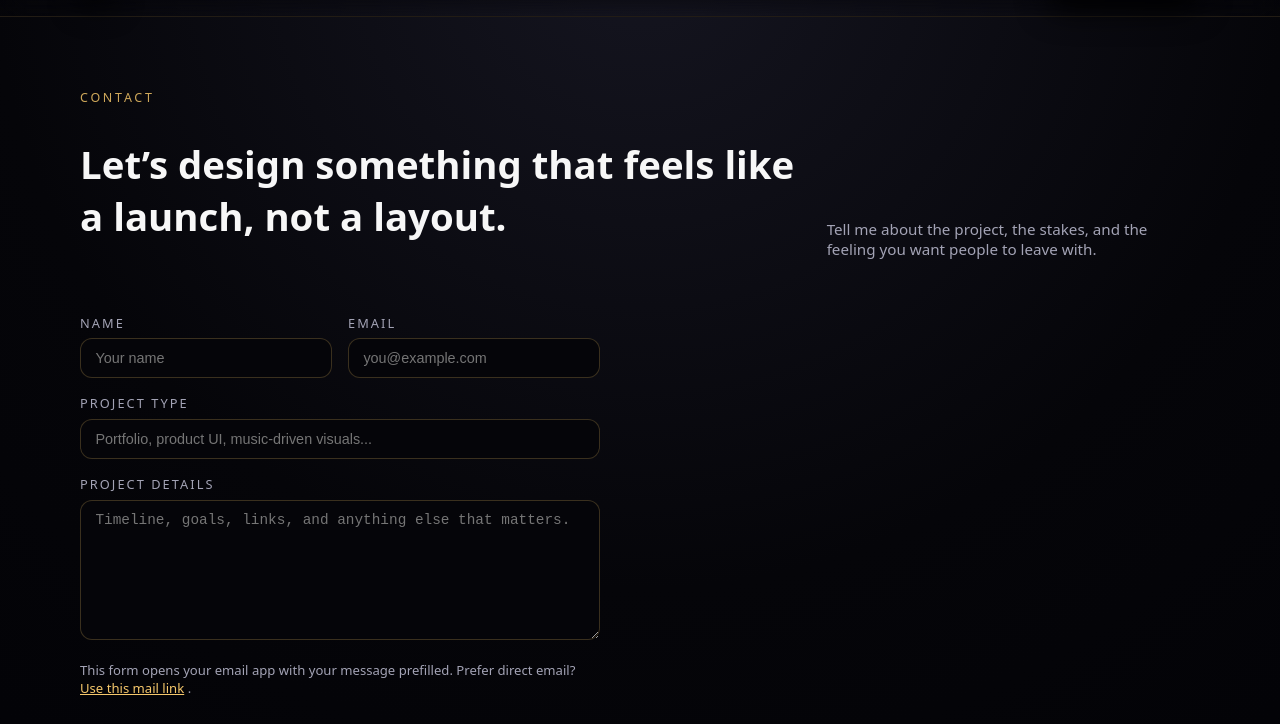
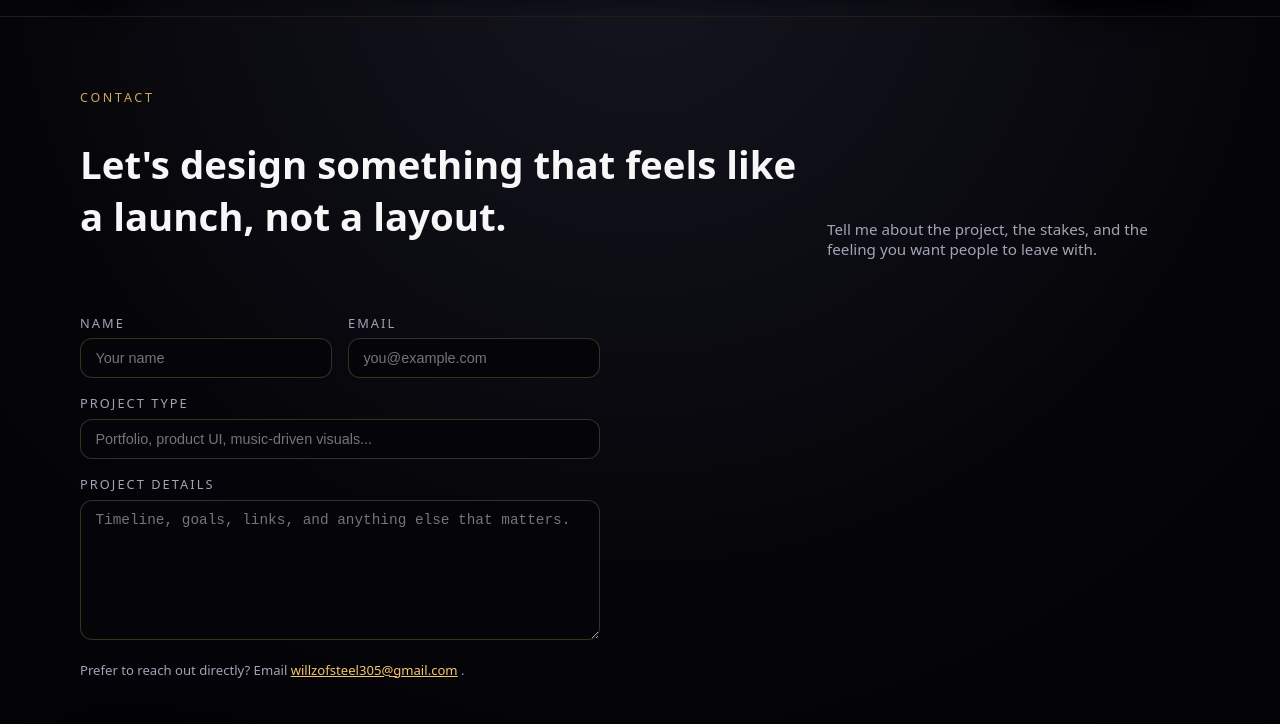
Before and after one commit to willzofsteel305/the-vision, a plain HTML site: page contact.html in a window 1280 px wide. Shown: the part 60-784 px from the top of the page. Drawn offline with Linux system fonts and the light colour scheme.

Commit message:
Replace email app link with direct email address

```diff
--- a/contact.html
+++ b/contact.html
@@ -66,7 +66,7 @@
               <div>
                 <div class="section-kicker">Contact</div>
                 <h1 class="section-title">
-                  Let’s design something that feels like a launch, not a layout.
+                  Let's design something that feels like a launch, not a layout.
                 </h1>
               </div>
               <p class="section-subtitle">
@@ -135,9 +135,8 @@
               </div>
 
               <p class="form-note">
-                This form opens your email app with your message prefilled. Prefer
-                direct email?
-                <a href="mailto:willzofsteel305@gmail.com">Use this mail link</a>
+                Prefer to reach out directly? Email
+                <a href="mailto:willzofsteel305@gmail.com">willzofsteel305@gmail.com</a>
                 .
               </p>
               <p class="form-status" data-form-status role="status" aria-live="polite"></p>
```
